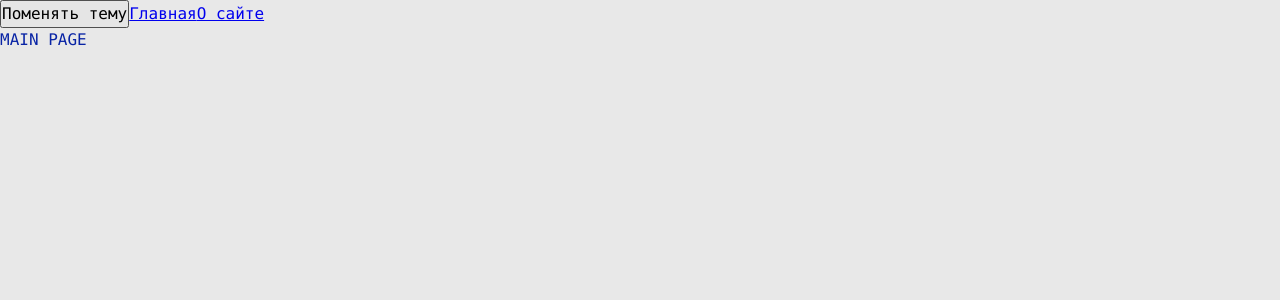
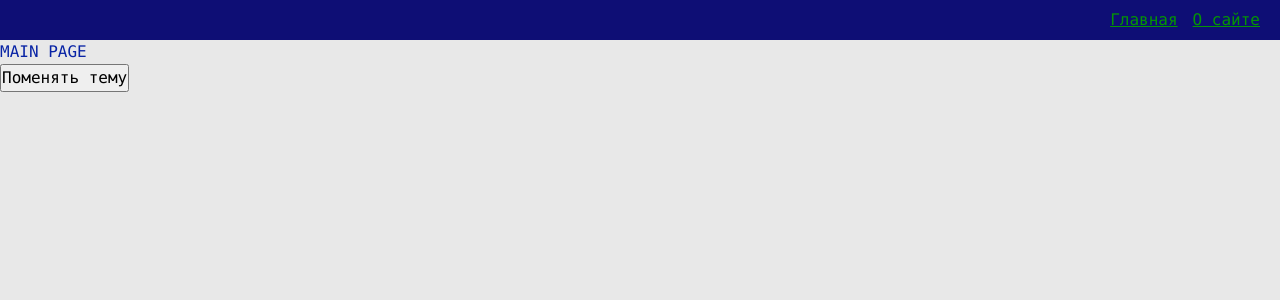
Before and after one commit to SampleText-24/prod-proj, a React app: page / in a window 1280 px wide. Shown: the top 300 px of the page. Built offline with nearby package versions, Linux system fonts and the light colour scheme.

Commit message:
Add Navbar(widget) and AppLink(UI Kit)

```diff
--- a/src/app/App.tsx
+++ b/src/app/App.tsx
@@ -1,10 +1,10 @@
 import React from 'react';
-import { Link } from "react-router-dom";
 import './styles/index.scss'
 
 import { classNames } from "shared/lib/classnames/classNames";
 import { useTheme } from './providers/ThemeProvider';
 import { AppRouter } from "app/providers/router";
+import { Navbar } from "widgets/Navbar";
 
 const App = () => {
 
@@ -12,10 +12,9 @@
 
     return (
         <div className={classNames('app', {}, [theme])}>
+            <Navbar />
+            <AppRouter />
             <button onClick={toggleTheme}>Поменять тему</button>
-            <Link to={'/'}>Главная</Link>
-            <Link to={'/about'}>О сайте</Link>
-            <AppRouter />
         </div>
     );
 };
--- a/src/app/styles/themes/dark.scss
+++ b/src/app/styles/themes/dark.scss
@@ -1,6 +1,9 @@
 .app.dark {
   --bg-color: #0e0e75;
+  --inverted-bg-color: #e8e8e8;
 
   --primary-color: #049604;
   --secondary-color: #04ff04;
+  --inverted-primary-color: #0924a5;
+  --inverted-secondary-color: #069069;
 }
--- a/src/app/styles/themes/light.scss
+++ b/src/app/styles/themes/light.scss
@@ -1,6 +1,9 @@
 .app.light {
   --bg-color: #e8e8e8;
+  --inverted-bg-color: #0e0e75;
 
   --primary-color: #0924a5;
   --secondary-color: #069069;
+  --inverted-primary-color: #049604;
+  --inverted-secondary-color: #04ff04;
 }
--- a/src/app/styles/variables/global.scss
+++ b/src/app/styles/variables/global.scss
@@ -8,4 +8,7 @@
   --font-size-l: 24px;
   --font-line-l: 32px;
   --font-l: var(--font-size-l) / var(--font-line-l) var(--font-family-main);
+
+  // Размеры
+  --navbar-height: 30px;
 }
--- a/src/pages/AboutPage/ui/AboutPage.tsx
+++ b/src/pages/AboutPage/ui/AboutPage.tsx
@@ -2,7 +2,7 @@
 
 const AboutPage = () => {
     return (
-        <div>
+        <div >
             ABOUT PAGE
         </div>
     );
--- a/src/shared/lib/classnames/classNames.ts
+++ b/src/shared/lib/classnames/classNames.ts
@@ -1,13 +1,13 @@
 
 type Mods = Record<string, boolean | string>
 
-export function classNames(cls: string, mods: Mods, additional: string[]): string {
+export function classNames(cls: string, mods: Mods = {}, additional: string[] = []): string {
 
     return [
         cls,
-        ...additional,
+        ...additional.filter(Boolean),
         ...Object.entries(mods)
-            .filter(([classNames, value]) => Boolean(value))
-            .map(([classNames, value]) => classNames)
+            .filter(([className, value]) => Boolean(value))
+            .map(([className]) => className)
     ].join(' ')
 }
--- /dev/null
+++ b/src/shared/ui/AppLink/AppLink.module.scss
@@ -0,0 +1,11 @@
+.AppLink {
+  color: var(--primary-color);
+}
+
+.primary {
+  color: var(--primary-color);
+}
+
+.inverted {
+  color: var(--inverted-primary-color);
+}
--- /dev/null
+++ b/src/shared/ui/AppLink/AppLink.tsx
@@ -0,0 +1,35 @@
+import { classNames } from "shared/lib/classnames/classNames";
+import cls from './AppLink.module.scss'
+import { Link, LinkProps } from "react-router-dom";
+import { FC } from "react";
+
+export enum AppLinkTheme {
+    PRIMARY = 'primary',
+    INVERTED = 'inverted'
+}
+
+interface AppLinkProps extends LinkProps{
+    className?: string
+    theme?: AppLinkTheme
+}
+
+export const AppLink: FC<AppLinkProps> = (props) => {
+
+    const {
+        to,
+        className,
+        children,
+        theme = AppLinkTheme.PRIMARY,
+        ...otherProps
+    } = props
+
+    return (
+        <Link
+            to={to}
+            className={classNames(cls.AppLink, {}, [className, cls[theme]])}
+            {...otherProps}
+        >
+            {children}
+        </Link>
+    );
+};
--- /dev/null
+++ b/src/widgets/Navbar/index.ts
@@ -0,0 +1,5 @@
+import { Navbar } from "./ui/Navbar";
+
+export {
+    Navbar
+}
--- /dev/null
+++ b/src/widgets/Navbar/ui/Navbar.module.scss
@@ -0,0 +1,14 @@
+.Navbar {
+  width: 100%;
+  height: var(--navbar-height);
+  background: var(--inverted-bg-color);
+  display: flex;
+  align-items: center;
+  padding: 20px;
+}
+
+.links {
+  margin-left: auto;
+  display: flex;
+  gap: 15px;
+}
--- /dev/null
+++ b/src/widgets/Navbar/ui/Navbar.tsx
@@ -0,0 +1,20 @@
+import React from 'react';
+import { classNames } from "shared/lib/classnames/classNames";
+import cls from './Navbar.module.scss'
+import { AppLink, AppLinkTheme } from "shared/ui/AppLink/AppLink";
+
+interface NavbarProps {
+    className?: string
+}
+
+// Компоненты без асинхронных чанков экспортитуются так
+export const Navbar = ({className}: NavbarProps) => {
+    return (
+        <div className={classNames(cls.Navbar, {}, [className])}>
+            <div className={cls.links}>
+                <AppLink theme={AppLinkTheme.INVERTED} to={'/'}>Главная</AppLink>
+                <AppLink theme={AppLinkTheme.INVERTED} to={'/about'}>О сайте</AppLink>
+            </div>
+        </div>
+    );
+};
```
Also changed, not shown: 1 other file (tests, documents, lock files or other folders).
